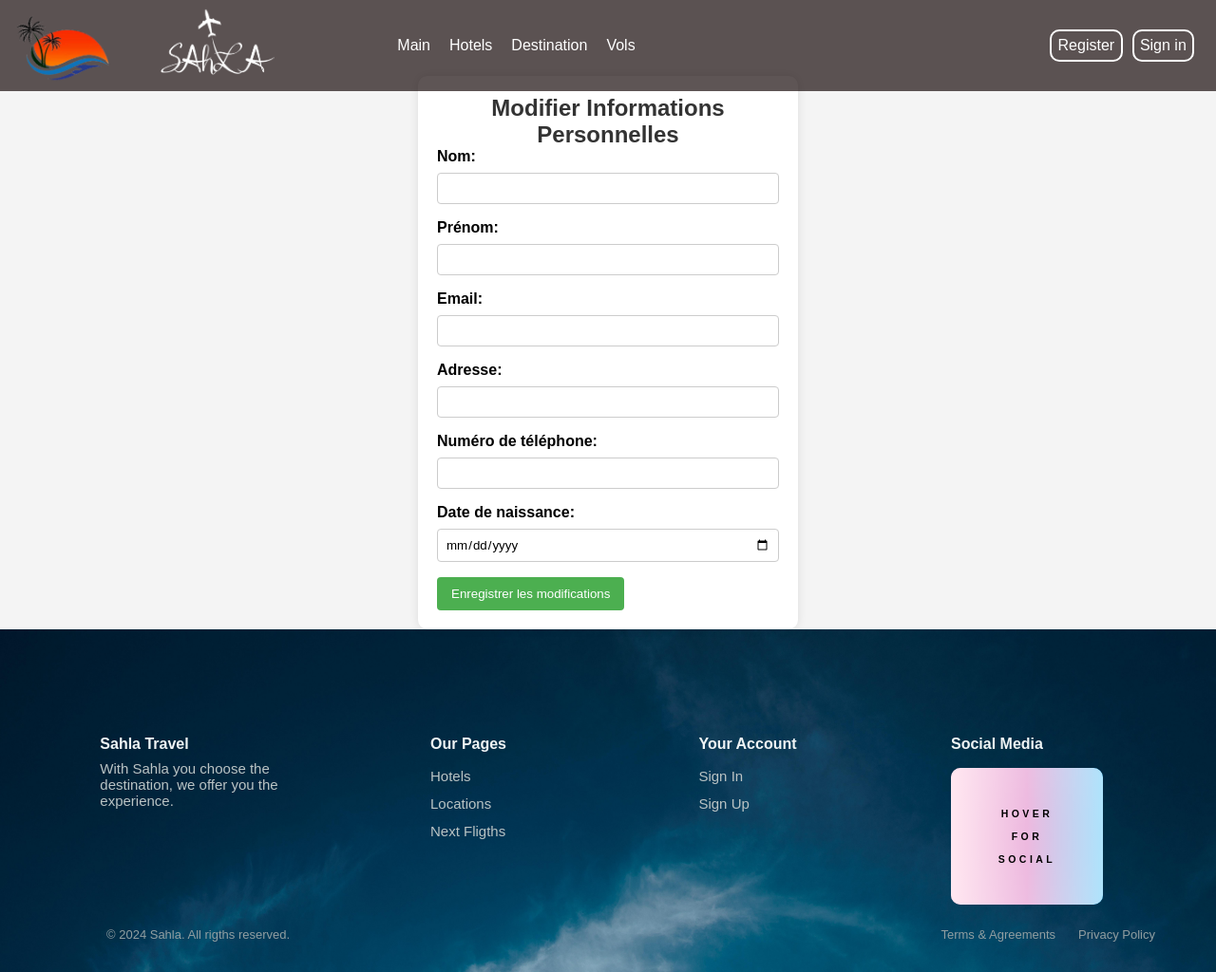
After one commit to iamAbdo/S4, a PHP site: page /EditAccount.php in a window 1280 px wide. The commit adds this page. Shown: the whole page at 95% size. Run offline with PHP 8.4, Linux system fonts and the light colour scheme.

Commit message:
add margin

```diff
--- /dev/null
+++ b/EditAccount.php
@@ -0,0 +1,47 @@
+<!DOCTYPE html>
+<html lang="fr">
+
+<head>
+    <meta charset="UTF-8">
+    <meta name="viewport" content="width=device-width, initial-scale=1.0">
+    <link rel="stylesheet" href="assets/css/3reservation.css">
+    <title>Réservation de Vol</title>
+</head>
+
+<body>
+
+    <?php
+    include 'include/header.php';
+    ?>
+    <div id="formulaire">
+        <form>
+            <h2>Modifier Informations Personnelles</h2>
+
+            <label for="last-name">Nom:</label>
+            <input type="text" id="last-name" name="last-name" required>
+
+            <label for="first-name">Prénom:</label>
+            <input type="text" id="first-name" name="first-name" required>
+
+            <label for="email">Email:</label>
+            <input type="email" id="email" name="email" required>
+
+            <label for="address">Adresse:</label>
+            <input type="text" id="address" name="address" required>
+
+            <label for="phone-number">Numéro de téléphone:</label>
+            <input type="tel" id="phone-number" name="phone-number" required>
+
+            <label for="birthdate">Date de naissance:</label>
+            <input type="date" id="birthdate" name="birthdate" required>
+
+            <input type="submit" value="Enregistrer les modifications">
+        </form>
+    </div>
+
+    <?php
+    include 'include/footer.php';
+    ?>
+</body>
+
+</html>
--- a/assets/css/3reservation.css
+++ b/assets/css/3reservation.css
@@ -3,12 +3,13 @@ body {
   background-color: #f4f4f4;
   margin: 0;
   padding: 0;
+  min-height: 100vh;
+}
+#formulaire {
   display: flex;
   justify-content: center;
   align-items: center;
-  height: 100vh;
 }
-
 form {
   background-color: #fff;
   padding: 20px;
--- a/include/footer.php
+++ b/include/footer.php
@@ -26,7 +26,7 @@ if (isset($_COOKIE['token'])) {
 }
 ?>
 <footer class="footer">
-    <div class="footer__container container grid">
+    <div class="footer__container grid">
         <div class="footer__content grid">
             <div class="footer__data">
                 <h3 class="footer__title">Sahla Travel</h3>
```
Also changed, not shown: account.php (+58 -5 lines).
